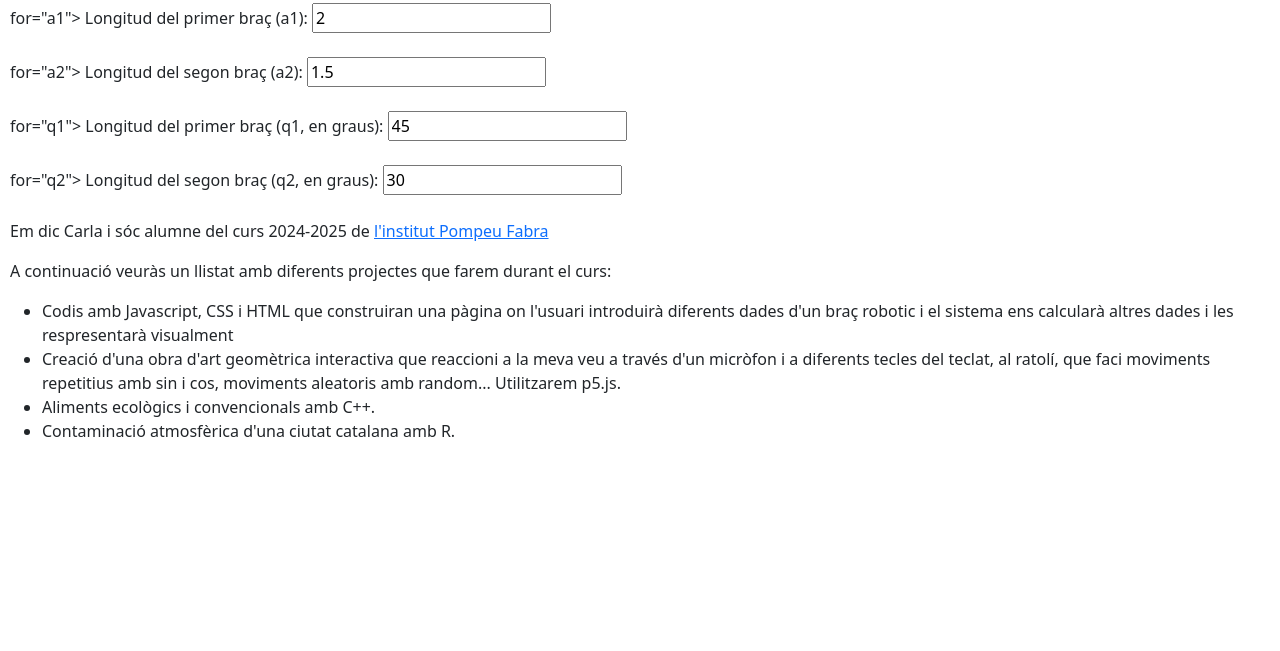
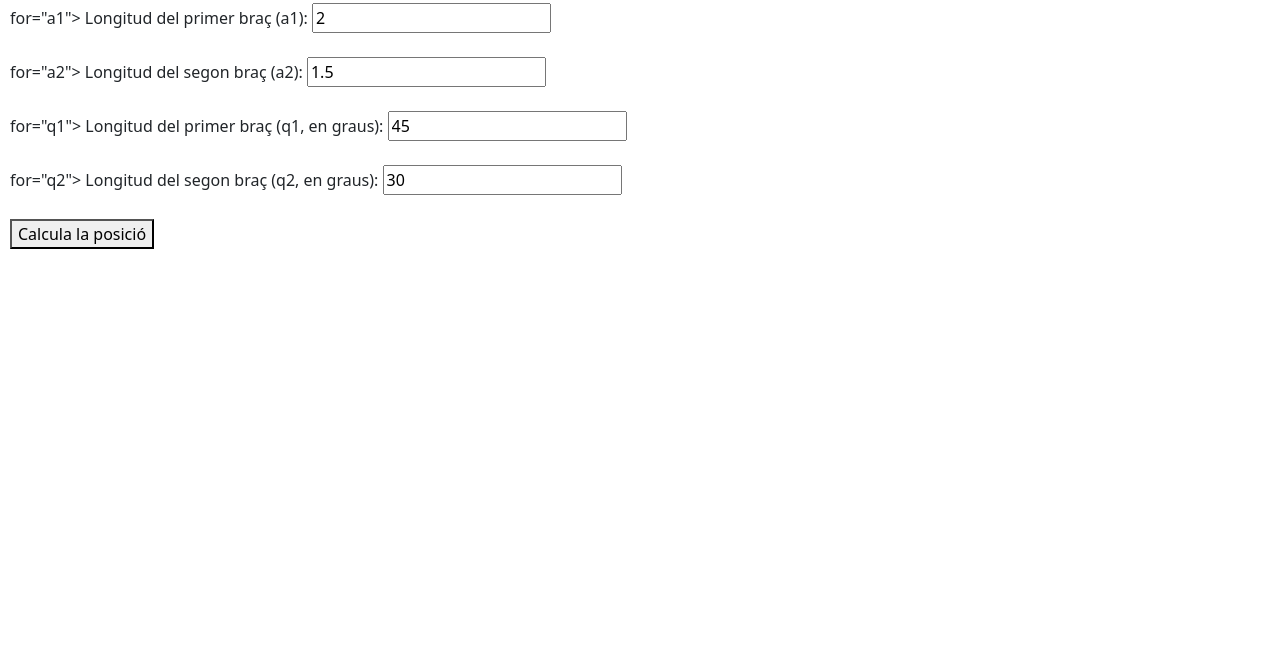
Before and after one commit to cmarzque4/caranda4.github.io, a plain HTML site: page robotica/cdirecta/index.html in a window 1280 px wide. Shown: the part 149-800 px from the top of the page. Drawn offline with nearby package versions, Linux system fonts and the light colour scheme; files whose address does not match are found by name.

Commit message:
Update index.html

```diff
--- a/robotica/cdirecta/index.html
+++ b/robotica/cdirecta/index.html
@@ -104,6 +104,19 @@
         <label>for="q2"> Longitud del segon braç (q2, en graus):</label>
         <input type="number" id="q2" value="30" step="0.1"> <br><br>
         <!-- finns aqui els camps d'entrada de dades de l'usuari per fer el problema-->
+        <button onclick="caculatePosition()">Calcula la posició</button>
+        <!-- calcula la pocició te foma de boto i cuan el cliquem s'executa una funció Javaescript anomeada calculatedPosition() que te els parentesis buits perque no depen de cap parametre o argumet. button és un tag principal co label, p peer paragraf, imput per entrada i el que te al costat son tos els tacs principals són atributs com aquet cas oncliks-->
+        <!-- En comptes de fer un click al botó puc fer ondblclick que obligaria al usuari a fer dos clics  o puc fer onmouseover el botó s'activa quan paso per sobre amb el ratolí puc fer qe canvii de color o una explicació del que fa el botó o tooltip-->
+        <!-- tots els imputs son com caixes blanques d'entrada d'informació-->
+    </div><!-- aquet es el divisor que conte la entrada de dades de l'usuari i el botó calcula la pocició-->
+    <div id="ouput"></div>
+    <!-- l'anterior és un divisor buit que es una part de la pantalla que ara està buida, però te un nom, output, anomeat així perqé serà on estaran tots els calculs quan apreten el botó calcula pocició-->
+    <canvas id="robotCanvas" width="400" height="400"></canvas>
+    <!-- Un canvas és una zona on normalment hi haura un grafic pero també pot haberhi un dibuix, en el nostre cas hi haura un grafic que representara en el nostre cas els 2 braços del robot en aquet cas quedarà un requadre de 400x400 buit fins que apreti calcula la pocició-->
+    <scrpt>
+        <!-- script vol dir que convio totalment de llenguatge de programació i deixem d'escriure HTML que té els simbols <> i que serveixen per fer estructures estatiques que no es mouen ni són interactives amb llenguatge Javascript-->
+    </scrpt>
+
     <p>Em dic Carla i sóc alumne del curs 2024-2025 de <a href="https://agora.xtec.cat/ies-pompeu-fabra-martorell/">l'institut Pompeu Fabra</a></p>
     <p>A continuació veuràs un llistat amb diferents projectes que farem durant el curs:</p>
     <ul>
```
